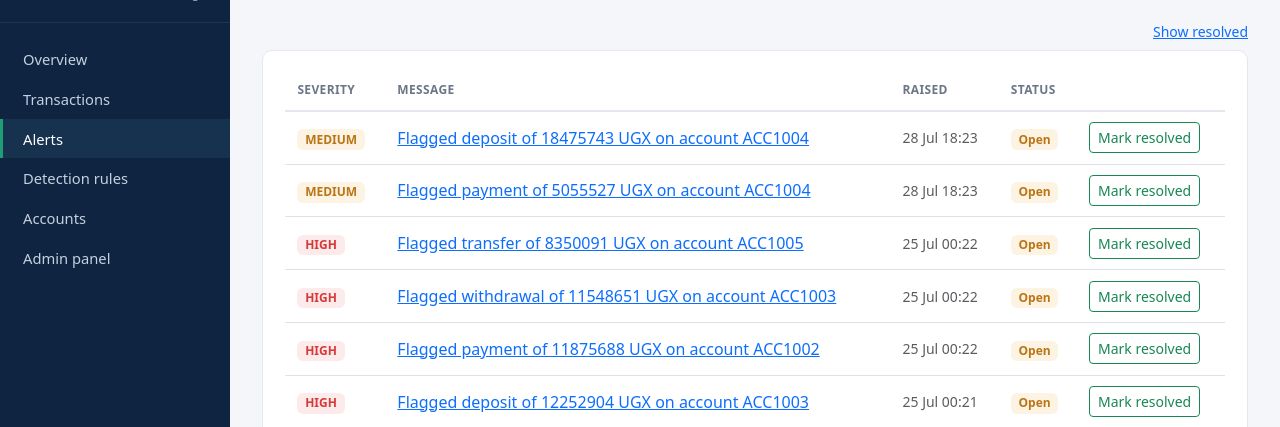
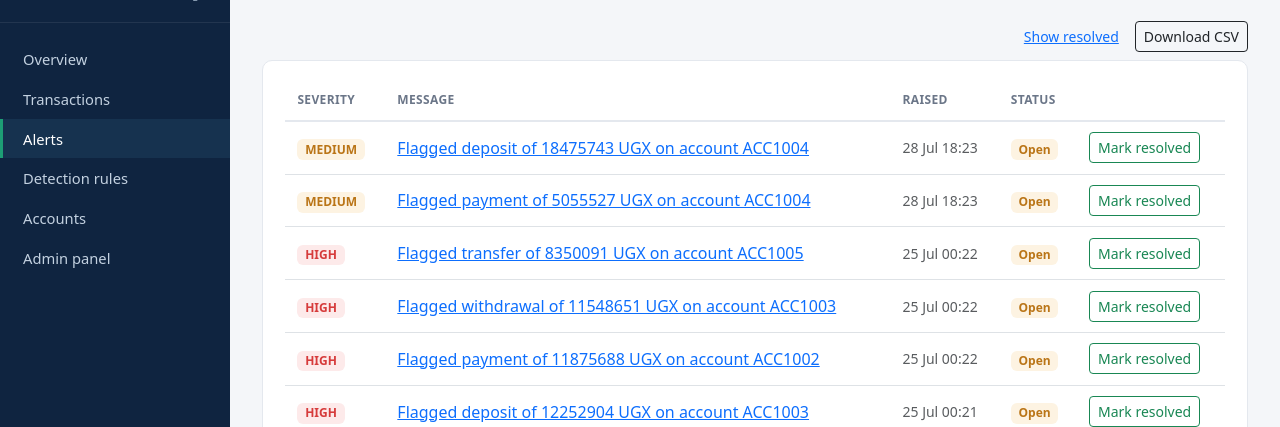
Before and after one commit to shamma-tendo/FraudDetectionSystem, a Django app: page /dashboard/alerts/ in a window 1280 px wide. Shown: the part 62-489 px from the top of the page. Run offline with Django 5.2, Linux system fonts and the light colour scheme; a user stored in the database is signed in; data comes from the database, SQL or seed files in the repository.

Commit message:
added the button

```diff
--- a/templates/dashboard/alert_list.html
+++ b/templates/dashboard/alert_list.html
@@ -3,9 +3,13 @@
 {% block page_title %}Alerts{% endblock %}
 
 {% block content %}
-<div class="d-flex justify-content-end mb-2">
+<div class="d-flex justify-content-end align-items-center gap-3 mb-2">
     <a href="?show_resolved={% if show_resolved %}0{% else %}1{% endif %}" class="small">
         {% if show_resolved %}Hide resolved{% else %}Show resolved{% endif %}
+    </a>
+    <a href="{% url 'dashboard:export_alerts_csv' %}{% if show_resolved %}?show_resolved=1{% endif %}"
+       class="btn btn-sm btn-outline-dark">
+        Download CSV
     </a>
 </div>
 
```
